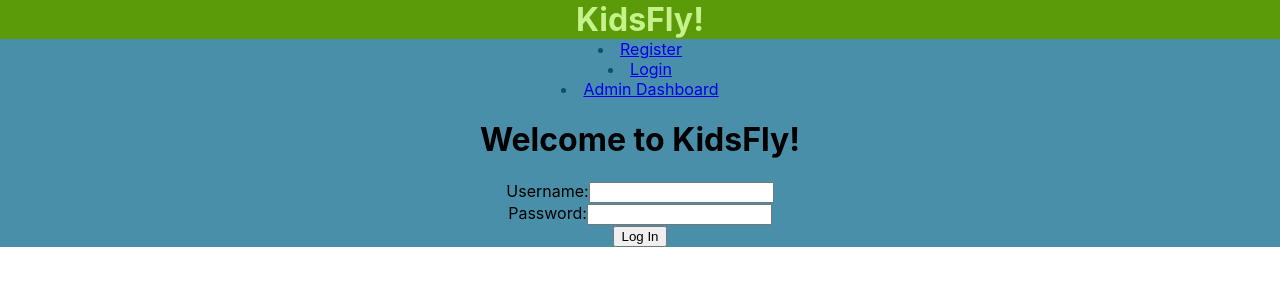
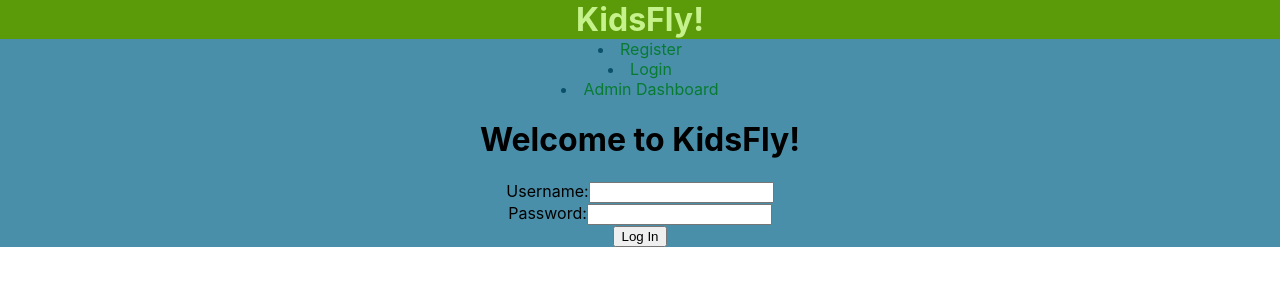
Before and after one commit to KidsFly-BuildWeek/FrontEnd, a React (Create React App) app in the folder frontend2/: page /login in a window 1280 px wide. Shown: the top 300 px of the page. Built offline with nearby package versions, Linux system fonts and the light colour scheme.

Commit message:
finally figured out how to get this to work the way i want it

```diff
--- a/frontend2/public/index.html
+++ b/frontend2/public/index.html
@@ -1,43 +1,20 @@
 <!DOCTYPE html>
 <html lang="en">
+
 <head>
   <meta charset="utf-8" />
   <link rel="icon" href="%PUBLIC_URL%/favicon.ico" />
   <meta name="viewport" content="width=device-width, initial-scale=1" />
   <meta name="theme-color" content="#000000" />
-    <meta
-      name="description"
-      content="Web site created using create-react-app"
-    />
+  <meta name="description" content="Web site created using create-react-app" />
   <link rel="apple-touch-icon" href="%PUBLIC_URL%/logo192.png" />
-    <!--
-      manifest.json provides metadata used when your web app is installed on a
-      user's mobile device or desktop. See https://developers.google.com/web/fundamentals/web-app-manifest/
-    -->
   <link rel="manifest" href="%PUBLIC_URL%/manifest.json" />
-    <!--
-      Notice the use of %PUBLIC_URL% in the tags above.
-      It will be replaced with the URL of the `public` folder during the build.
-      Only files inside the `public` folder can be referenced from the HTML.
+  <title>Kids Fly</title>
+</head>
 
-      Unlike "/favicon.ico" or "favicon.ico", "%PUBLIC_URL%/favicon.ico" will
-      work correctly both with client-side routing and a non-root public URL.
-      Learn how to configure a non-root public URL by running `npm run build`.
-    -->
-    <title>React App</title>
-  </head>
 <body>
   <noscript>You need to enable JavaScript to run this app.</noscript>
   <div id="root"></div>
-    <!--
-      This HTML file is a template.
-      If you open it directly in the browser, you will see an empty page.
+</body>
 
-      You can add webfonts, meta tags, or analytics to this file.
-      The build step will place the bundled scripts into the <body> tag.
-
-      To begin the development, run `npm start` or `yarn start`.
-      To create a production bundle, use `npm run build` or `yarn build`.
-    -->
-  </body>
 </html>
--- a/frontend2/src/App.js
+++ b/frontend2/src/App.js
@@ -2,7 +2,7 @@ import React from 'react';
 import { Route, Switch, Link } from "react-router-dom";
 
 import './App.css';
-import { Big, Listed, Back } from './components/Styling'
+import { Big, Listed, Back, StyledLink } from './components/Styling'
 import AdminLogin from './components/AdminLogin';
 import AdminRegister from './components/AdminRegister';
 import PrivateRoute from './components/PrivateRoute';
@@ -16,17 +16,16 @@ import DeleteFlight from "./actions/DeleteFlight"
 
 function App() {
   return (
-
     <Back className="App">
       <Big> KidsFly! </Big>
       <Listed>
-        <Link to="/register">Register</Link><br></br>
+        <StyledLink to="/register">Register</StyledLink><br></br>
       </Listed>
       <Listed>
-        <Link to="/login">Login</Link><br></br>
+        <StyledLink to="/login">Login</StyledLink><br></br>
       </Listed>
       <Listed>
-        <Link to="/admin">Admin Dashboard</Link>
+        <StyledLink to="/admin">Admin Dashboard</StyledLink>
       </Listed>
 
       <Switch>
@@ -39,7 +38,6 @@ function App() {
         <PrivateRoute exact path="/delete" component={DeleteFlight} />
       </Switch>
     </Back>
-
   );
 }
 
--- a/frontend2/src/components/AdminLogin.js
+++ b/frontend2/src/components/AdminLogin.js
@@ -17,7 +17,7 @@ const AdminLogin = (props) => {
       .catch((err) => console.log("Error: ", err));
   };
   return (
-    <>
+    <div>
       <h1>Welcome to KidsFly!</h1>
       <form onSubmit={handleSubmit(onSubmit)}>
         <label>
@@ -32,7 +32,7 @@ const AdminLogin = (props) => {
         <br />
         <input type="submit" value="Log In" />
       </form>
-    </>
+    </div>
   );
 };
 
--- a/frontend2/src/components/Styling.js
+++ b/frontend2/src/components/Styling.js
@@ -1,4 +1,5 @@
 import styled from 'styled-components';
+import { Link } from 'react-router-dom';
 const greens = ['#C6F28B', '#AFEB60', '#96DB3C', '#7AC815', '#5B9B09']
 const blues = ['77B3C9', '#4A8FAA', '#2E7A96', '#14698A', '#0A506B']
 const darker = ['#7CD79E', '#4FC079', '#30AE5F', '#119F46', '#077B32']
@@ -25,3 +26,13 @@ export const Input = styled.input`
   border: none;
   border-radius: 3px;
 `;
+export const StyledLink =
+  styled(Link)`
+    color: ${darker[4]};
+    margin: 0.5em 0;
+    text-decoration:none;
+    &:hover {
+      font-size:150%;
+      color:${darker[0]};
+    }
+  `;
```
Also changed, not shown: 1 other file (tests, documents, lock files or other folders). Lines whose indentation alone changed are shown as unchanged.
